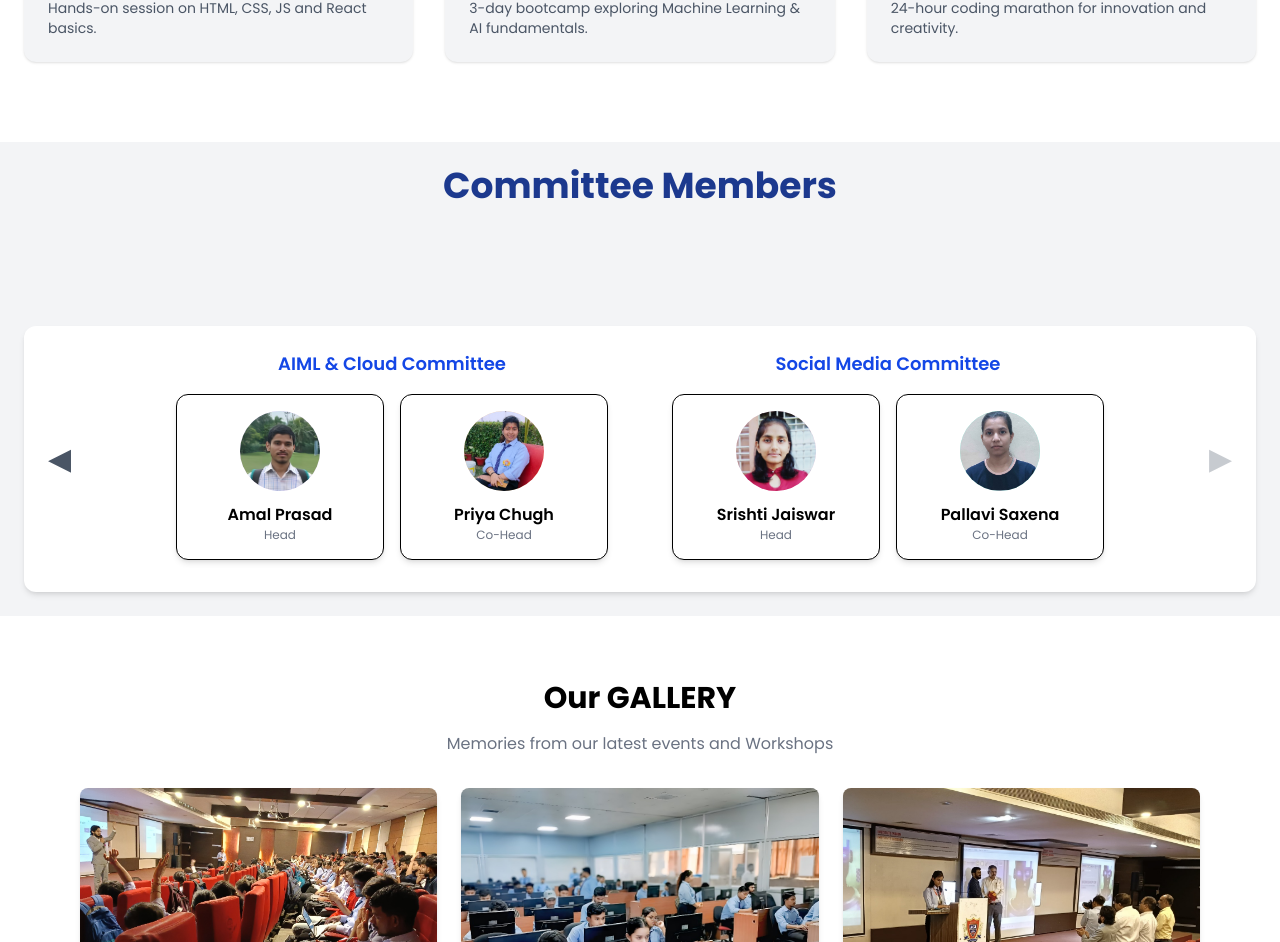
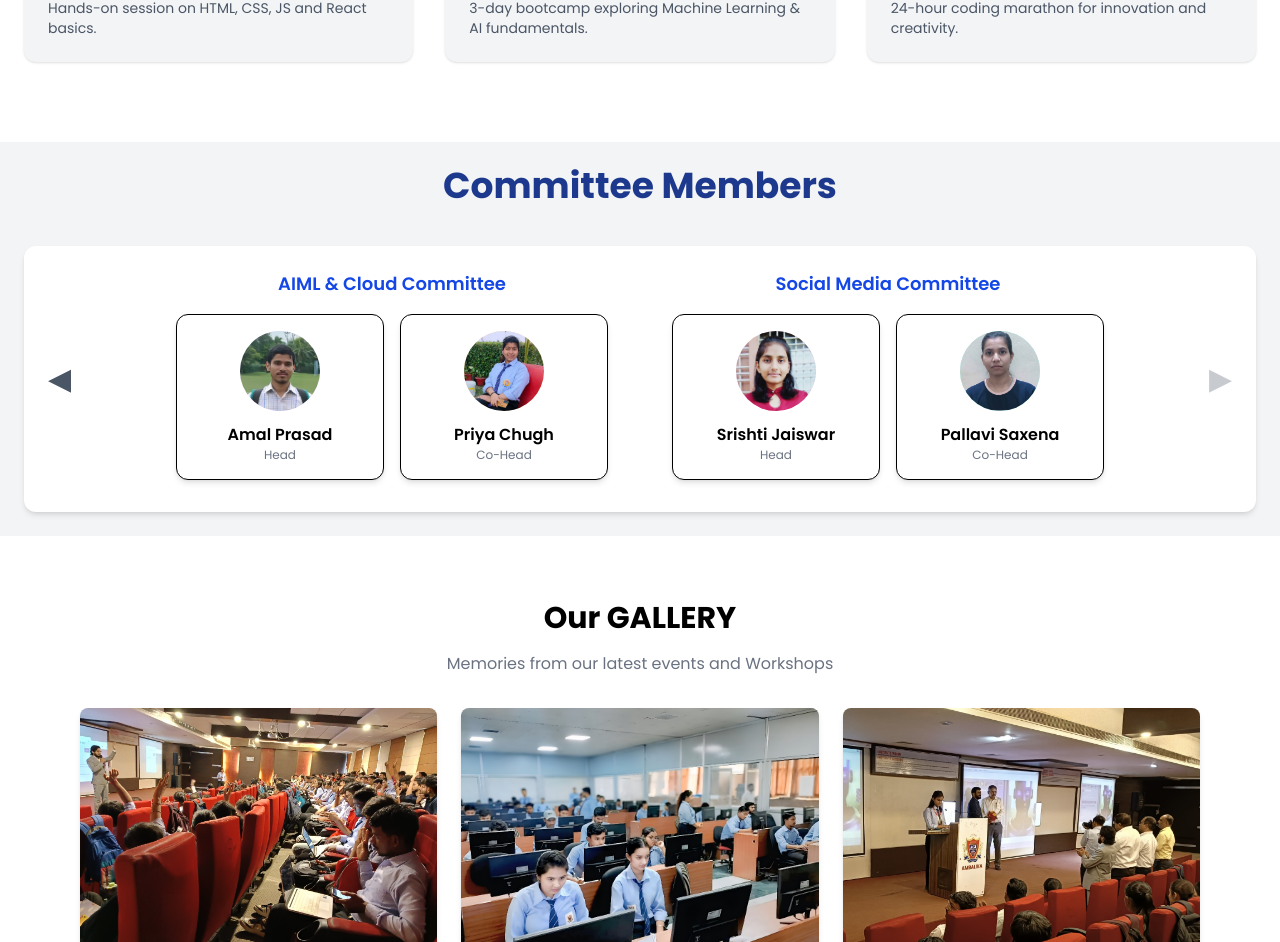
Before and after one commit to Jais-Abhi/Enigma, a React (Vite) app in the folder frontend/: page / in a window 1280 px wide. Shown: the part 1634-2576 px from the top of the page. Built offline with nearby package versions, Linux system fonts and the light colour scheme.

Commit message:
Update MainMembers.jsx

```diff
--- a/frontend/src/components/main/MainMembers.jsx
+++ b/frontend/src/components/main/MainMembers.jsx
@@ -135,8 +135,8 @@ function App() {
   ];
 
   return (
-    <div className="min-h-300px bg-gray-100 p-4 sm:p-6 flex flex-col justify-center" style={{ marginTop: '40px', marginBottom: '40px' }}>
-      <h1 className="text-3xl sm:text-4xl font-bold text-center text-blue-900 mb-8 sm:mb-30">
+    <div className="min-h-[350px] bg-gray-100 p-4 sm:p-6 flex flex-col justify-center" style={{ marginTop: '40px', marginBottom: '40px' }}>
+      <h1 className="text-3xl sm:text-4xl font-bold text-center text-blue-900 mb-8 sm:mb-10">
         Committee Members
       </h1>
       <CommitteeSlider members={designCommittee} groupTitles={groupTitles} />
```
